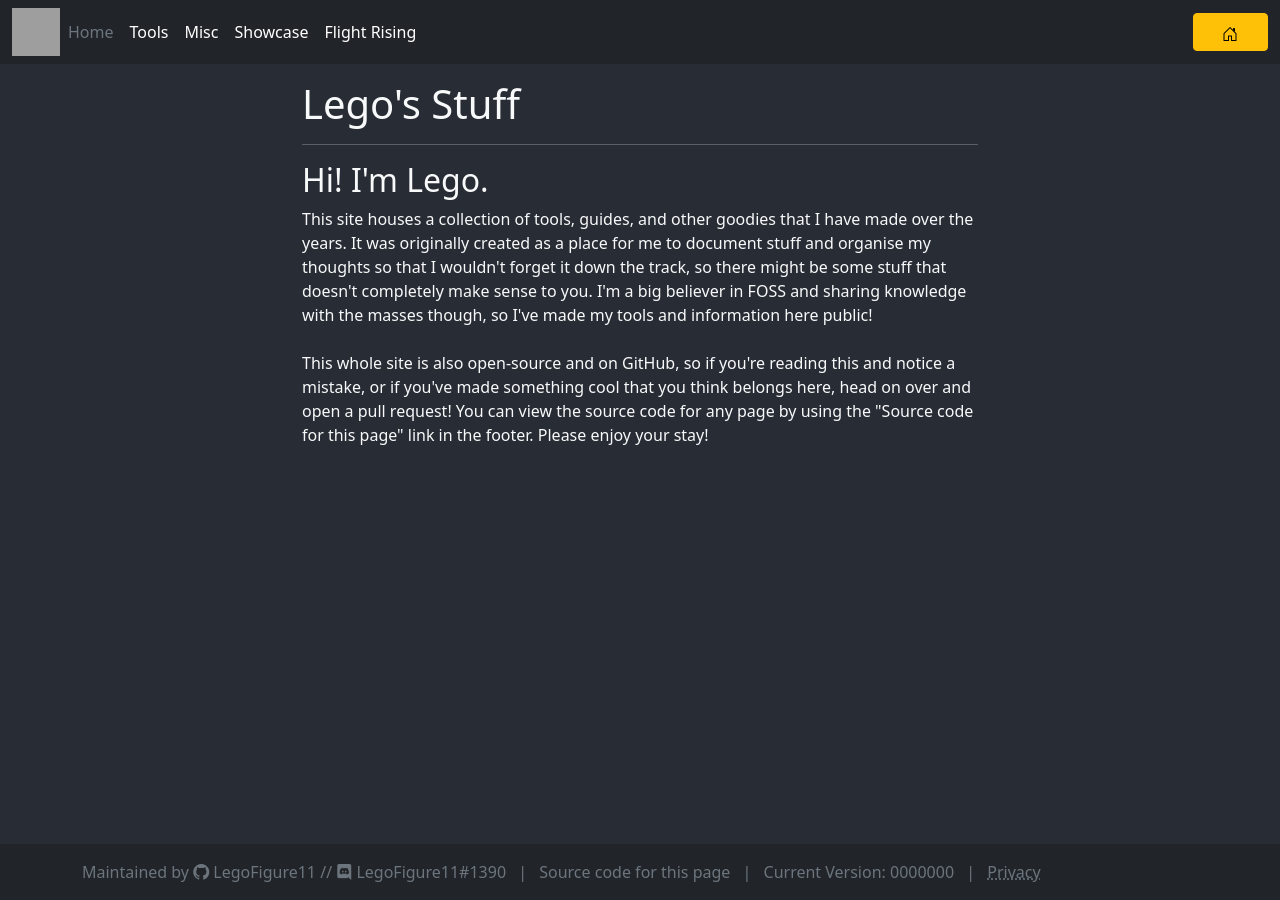
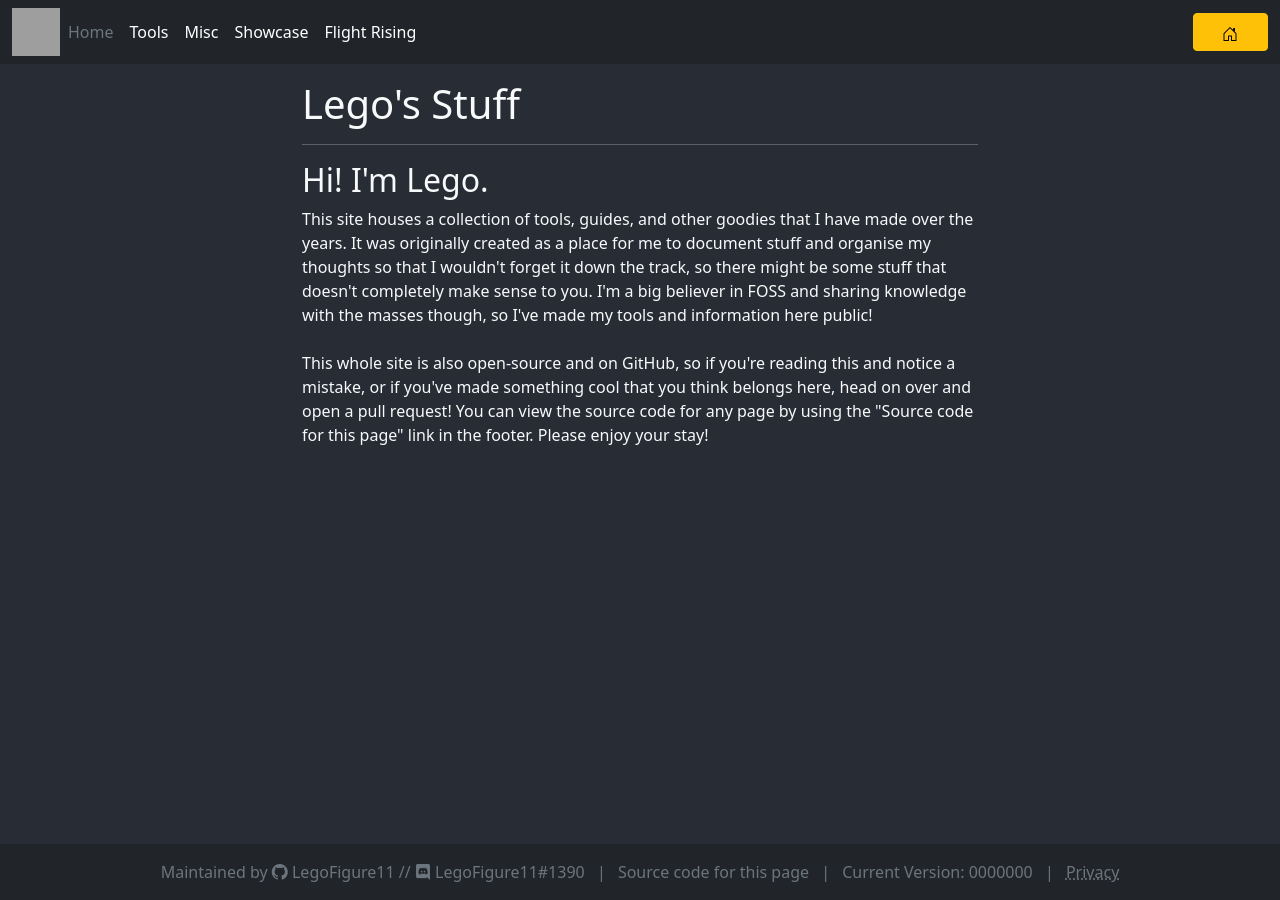
Before and after one commit to LegoFigure11/legofigure11.github.io, a Jekyll site: the page built from index.html, in a window 1280 px wide. Built offline with Jekyll 4.4.1, drawn with Linux system fonts in a browser that asks for light colours; comment, search, counter and statistics services are not loaded; grey boxes are pictures that could not be loaded.

Commit message:
Center align footer

```diff
--- a/_includes/shared/footer/content.html
+++ b/_includes/shared/footer/content.html
@@ -1,27 +1,39 @@
 <div class="container">
-  <ul class="list-inline mb-0">
+  <ul class="list-inline mb-0 text-center">
     <li class="list-inline-item text-muted">
-      Maintained by <a class="text-decoration-none text-muted" href="https://github.com/LegoFigure11"><i class="bi bi-github"></i> LegoFigure11</a> // <i class="bi bi-discord"></i> LegoFigure11#1390
+      Maintained by
+      <a
+        class="text-decoration-none text-muted"
+        href="https://github.com/LegoFigure11"
+        ><i class="bi bi-github"></i> LegoFigure11</a
+      >
+      // <i class="bi bi-discord"></i> LegoFigure11#1390
     </li>
+    <li class="list-inline-item text-muted">|</li>
     <li class="list-inline-item text-muted">
-      |
+      <a
+        id="source"
+        class="text-muted text-decoration-none"
+        href="https://github.com/LegoFigure11/legofigure11.github.io"
+        target="_blank"
+        >Source code for this page</a
+      >
     </li>
+    <li class="list-inline-item text-muted">|</li>
     <li class="list-inline-item text-muted">
-      <a id="source" class="text-muted text-decoration-none" href="https://github.com/LegoFigure11/legofigure11.github.io" target="_blank">Source code for this page</a>
+      Current Version:
+      <a id="version" class="text-muted text-decoration-none" target="_blank"
+        >{{ site.github.build_revision }}</a
+      >
     </li>
+    <li class="list-inline-item text-muted">|</li>
     <li class="list-inline-item text-muted">
-      |
-    </li>
-    <li class="list-inline-item text-muted">
-      Current Version: <a id="version" class="text-muted text-decoration-none" target="_blank">{{ site.github.build_revision }}</a>
-    </li>
-    <li class="list-inline-item text-muted">
-      |
-    </li>
-    <li class="list-inline-item text-muted">
-      <u data-bs-toggle="tooltip" data-bs-html="true"
+      <u
+        data-bs-toggle="tooltip"
+        data-bs-html="true"
         title="This site uses Google Analytics and the Google <a href='https://policies.google.com/privacy' target='_blank'>Privacy Policy</a> and <a href='https://policies.google.com/terms' target='_blank'>Terms of Service</a> apply."
-        style="text-decoration-style: dotted;">
+        style="text-decoration-style: dotted"
+      >
         Privacy
       </u>
     </li>
```
